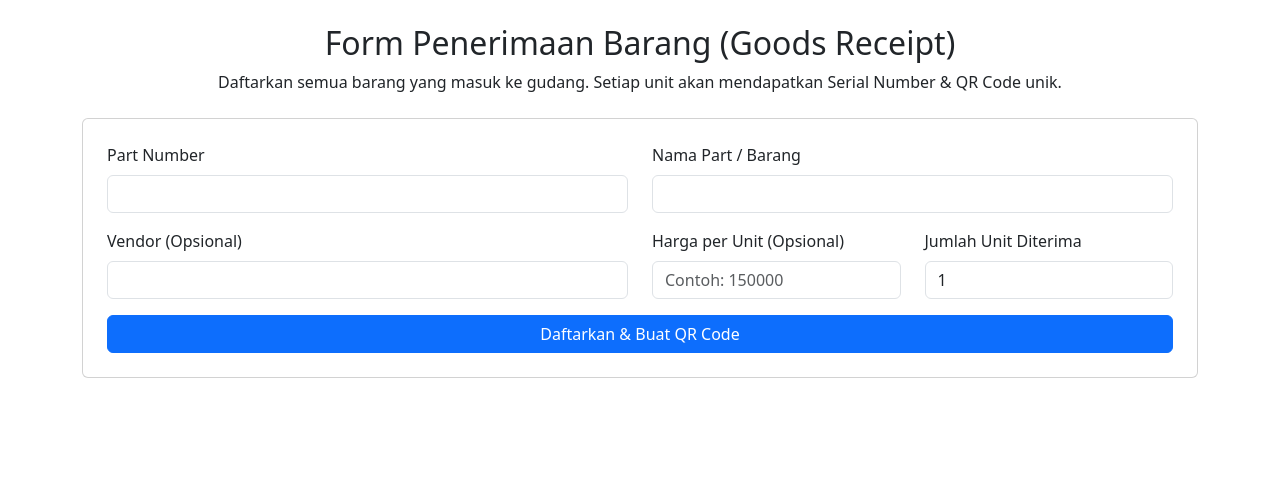
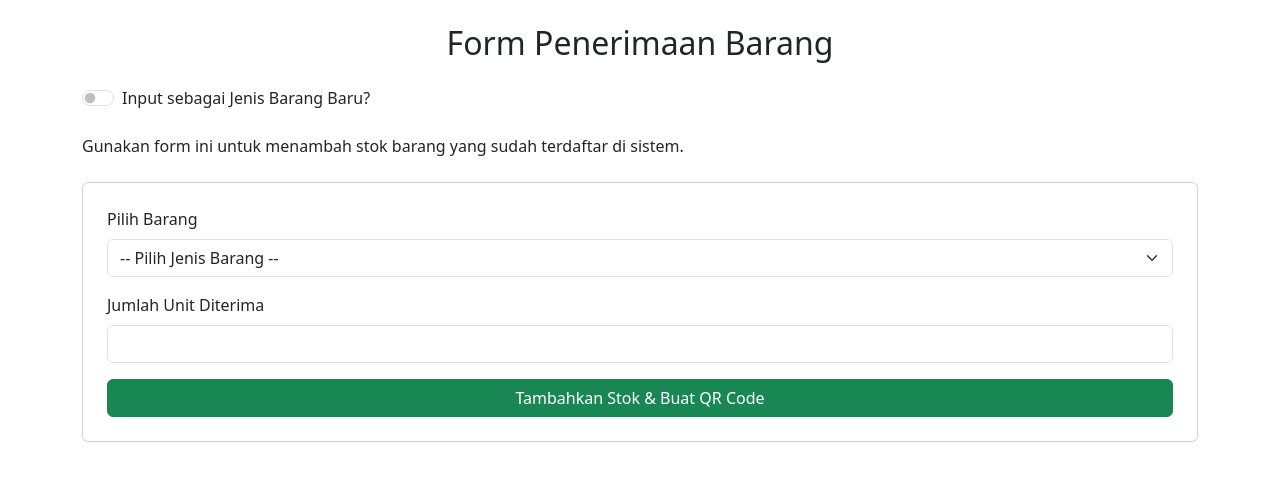
Before and after one commit to farizbima/tps-inventory-project, a Flask app: page /penerimaan in a window 1280 px wide. Shown: the part 56-537 px from the top of the page. Run offline with Flask 3, Linux system fonts and the light colour scheme; data that the repository does not hold is empty.

Commit message:
part one of integrating the existing system

```diff
--- a/app/main.py
+++ b/app/main.py
@@ -47,48 +47,65 @@ def index():
     conn.close()
     return render_template('scan.html', equipment_list=equipment_list)
 
-# GANTI FUNGSI LAMA ANDA DENGAN YANG INI
-# --- ROUTE BARU UNTUK PENERIMAAN BARANG ---
 @app.route('/penerimaan', methods=['GET', 'POST'])
 def penerimaan_barang():
+    conn = get_db_connection()
+    if conn is None: return "Koneksi database gagal."
+    cursor = conn.cursor(dictionary=True)
+
     if request.method == 'POST':
-        # Ambil data dari form baru
-        part_number = request.form['part_number']
-        part_name = request.form['part_name']
-        vendor = request.form.get('vendor', '') # Gunakan .get() untuk field opsional
-        price = request.form.get('price', 0)
-        quantity = int(request.form['quantity'])
+        form_type = request.form.get('form_type')
 
-        conn = get_db_connection()
-        if conn is None: return "Koneksi database gagal."
-        cursor = conn.cursor(dictionary=True)
+        try:
+            if form_type == 'new':
+                # Logika untuk barang baru
+                part_number = request.form['part_number']
+                part_name = request.form['part_name']
+                vendor = request.form.get('vendor', '')
+                price = request.form.get('price', 0)
+                quantity = int(request.form['quantity_new'])
+            else: # Logika untuk barang lama (existing)
+                part_number = request.form['part_number_existing']
+                quantity = int(request.form['quantity'])
 
-        new_parts = []
-        try:
-            # Loop sebanyak jumlah unit yang diterima
+                # Ambil detail lain dari database berdasarkan part_number
+                cursor.execute("SELECT part_name, vendor, price FROM parts WHERE part_number = %s LIMIT 1", (part_number,))
+                existing_part_details = cursor.fetchone()
+                if not existing_part_details:
+                    flask.flash("Error: Part number yang dipilih tidak valid.", "danger")
+                    return redirect(url_for('penerimaan_barang'))
+
+                part_name = existing_part_details['part_name']
+                vendor = existing_part_details['vendor']
+                price = existing_part_details['price']
+
+            # Proses pembuatan item dan QR code (sama untuk keduanya)
+            new_parts = []
             for i in range(quantity):
-                # Buat serial number unik untuk setiap unit
                 serial_number = f"{part_number}-{int(time.time())}-{i+1}"
                 receipt_date = datetime.now()
 
-                # Masukkan setiap unit sebagai baris baru di tabel 'parts'
                 query = """
                     INSERT INTO parts
                     (part_number, part_name, vendor, price, serial_number, receipt_date, status)
                     VALUES (%s, %s, %s, %s, %s, %s, 'in_stock')
                 """
                 cursor.execute(query, (part_number, part_name, vendor, price, serial_number, receipt_date))
+                # Dapatkan ID part yang baru saja di-insert
+                last_id = cursor.lastrowid
+                log_query = """
+                INSERT INTO transaction_log (timestamp, part_id, serial_number, transaction_type, quantity)
+                VALUES (%s, %s, %s, 'PENERIMAAN', 1)
+                """
+                cursor.execute(log_query, (receipt_date, last_id, serial_number))
 
-                # Buat gambar QR code untuk ditampilkan
                 img = qrcode.make(serial_number)
                 buf = io.BytesIO()
                 img.save(buf)
                 qr_image = base64.b64encode(buf.getvalue()).decode('utf-8')
-
                 new_parts.append({'serial_number': serial_number, 'part_name': part_name, 'qr_image': qr_image})
 
             conn.commit()
-            # Tampilkan semua QR code yang baru dibuat
             return render_template('qr_batch.html', new_parts=new_parts)
 
         except Error as e:
@@ -99,8 +116,12 @@ def penerimaan_barang():
             cursor.close()
             conn.close()
 
-    # Bagian GET, cukup tampilkan form kosong
-    return render_template('penerimaan.html')
+    # Bagian GET: Ambil daftar jenis barang yang sudah ada untuk dropdown
+    cursor.execute("SELECT DISTINCT part_number, part_name FROM parts ORDER BY part_name ASC")
+    existing_parts = cursor.fetchall()
+    cursor.close()
+    conn.close()
+    return render_template('penerimaan.html', existing_parts=existing_parts)
 
 @app.route('/install', methods=['POST'])
 def install_part():
@@ -345,6 +366,13 @@ def pengeluaran_barang():
                 flask.flash(f"Error: Part {serial_number} tidak bisa dikeluarkan karena statusnya '{part['status']}'.", "warning")
                 return redirect(url_for('pengeluaran_barang'))
 
+            # Setelah validasi, sebelum UPDATE
+            log_query = """
+            INSERT INTO transaction_log (timestamp, part_id, serial_number, transaction_type, quantity, notes)
+            VALUES (%s, %s, %s, 'PENGELUARAN', -1, %s)
+            """
+            cursor.execute(log_query, (datetime.now(), part['id'], serial_number, notes))
+
             # Update status menjadi 'used'
             update_query = "UPDATE parts SET status = 'used' WHERE serial_number = %s"
             cursor.execute(update_query, (serial_number,))
--- a/app/templates/penerimaan.html
+++ b/app/templates/penerimaan.html
@@ -1,17 +1,45 @@
 {% extends "base.html" %}
 {% block title %}Form Penerimaan Barang{% endblock %}
 {% block content %}
-    <h2 class="text-center">Form Penerimaan Barang (Goods Receipt)</h2>
-    <p class="text-center">Daftarkan semua barang yang masuk ke gudang. Setiap unit akan mendapatkan Serial Number & QR Code unik.</p>
+    <h2 class="text-center">Form Penerimaan Barang</h2>
 
+    <div class="form-check form-switch my-4">
+        <input class="form-check-input" type="checkbox" role="switch" id="isNewItemSwitch">
+        <label class="form-check-label" for="isNewItemSwitch">Input sebagai Jenis Barang Baru?</label>
+    </div>
+
+    <div id="existingItemForm">
+        <p>Gunakan form ini untuk menambah stok barang yang sudah terdaftar di sistem.</p>
         <form method="POST" action="/penerimaan" class="card p-4 mt-4">
+            <input type="hidden" name="form_type" value="existing">
+            <div class="mb-3">
+                <label for="part_number_existing" class="form-label">Pilih Barang</label>
+                <select class="form-select" name="part_number_existing" required>
+                    <option value="" disabled selected>-- Pilih Jenis Barang --</option>
+                    {% for item in existing_parts %}
+                        <option value="{{ item.part_number }}">{{ item.part_name }} ({{ item.part_number }})</option>
+                    {% endfor %}
+                </select>
+            </div>
+            <div class="mb-3">
+                <label for="quantity" class="form-label">Jumlah Unit Diterima</label>
+                <input type="number" class="form-control" name="quantity" min="1" required>
+            </div>
+            <button type="submit" class="btn btn-success">Tambahkan Stok & Buat QR Code</button>
+        </form>
+    </div>
+
+    <div id="newItemForm" style="display: none;">
+        <p>Gunakan form ini jika jenis barang belum pernah terdaftar sebelumnya.</p>
+        <form method="POST" action="/penerimaan" class="card p-4 mt-4">
+            <input type="hidden" name="form_type" value="new">
             <div class="row">
                 <div class="col-md-6 mb-3">
-                <label for="part_number" class="form-label">Part Number</label>
+                    <label for="part_number" class="form-label">Part Number (Baru)</label>
                     <input type="text" class="form-control" name="part_number" required>
                 </div>
                 <div class="col-md-6 mb-3">
-                <label for="part_name" class="form-label">Nama Part / Barang</label>
+                    <label for="part_name" class="form-label">Nama Part / Barang (Baru)</label>
                     <input type="text" class="form-control" name="part_name" required>
                 </div>
             </div>
@@ -22,13 +50,26 @@
                 </div>
                 <div class="col-md-3 mb-3">
                     <label for="price" class="form-label">Harga per Unit (Opsional)</label>
-                <input type="number" step="0.01" class="form-control" name="price" placeholder="Contoh: 150000">
+                    <input type="number" step="0.01" class="form-control" name="price">
                 </div>
                 <div class="col-md-3 mb-3">
-                <label for="quantity" class="form-label">Jumlah Unit Diterima</label>
-                <input type="number" class="form-control" name="quantity" min="1" value="1" required>
+                    <label for="quantity_new" class="form-label">Jumlah Unit Diterima</label>
+                    <input type="number" class="form-control" name="quantity_new" min="1" required>
                 </div>
             </div>
             <button type="submit" class="btn btn-primary">Daftarkan & Buat QR Code</button>
         </form>
+    </div>
+
+    <script>
+        document.getElementById('isNewItemSwitch').addEventListener('change', function() {
+            if (this.checked) {
+                document.getElementById('existingItemForm').style.display = 'none';
+                document.getElementById('newItemForm').style.display = 'block';
+            } else {
+                document.getElementById('existingItemForm').style.display = 'block';
+                document.getElementById('newItemForm').style.display = 'none';
+            }
+        });
+    </script>
 {% endblock %}
```
Lines whose indentation alone changed are shown as unchanged.
